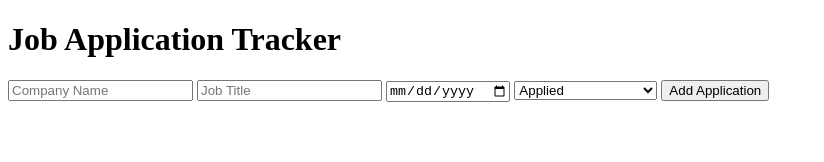
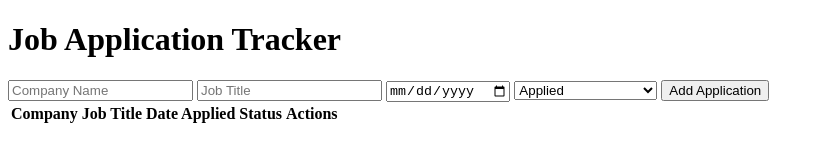
Before and after one commit to MoketeTyabekana/job-application-tracker, a plain HTML site: page index.html in a window 1280 px wide. Shown: the whole page, without its empty margins (0-824 px from the left). Drawn offline with Linux system fonts and the light colour scheme.

Commit message:
Created a tbale to display the user inputs.

```diff
--- a/index.html
+++ b/index.html
@@ -23,5 +23,21 @@
   <button type="submit">Add Application</button>
 </form>
 
+
+<!-- Table to Display Job Applications -->
+<table id="applicationsTable">
+    <thead>
+      <tr>
+        <th>Company</th>
+        <th>Job Title</th>
+        <th>Date Applied</th>
+        <th>Status</th>
+        <th>Actions</th>
+      </tr>
+    </thead>
+    <tbody>
+      <!-- Rows will be added here dynamically -->
+    </tbody>
+  </table>
 </body>
 </html>
```
